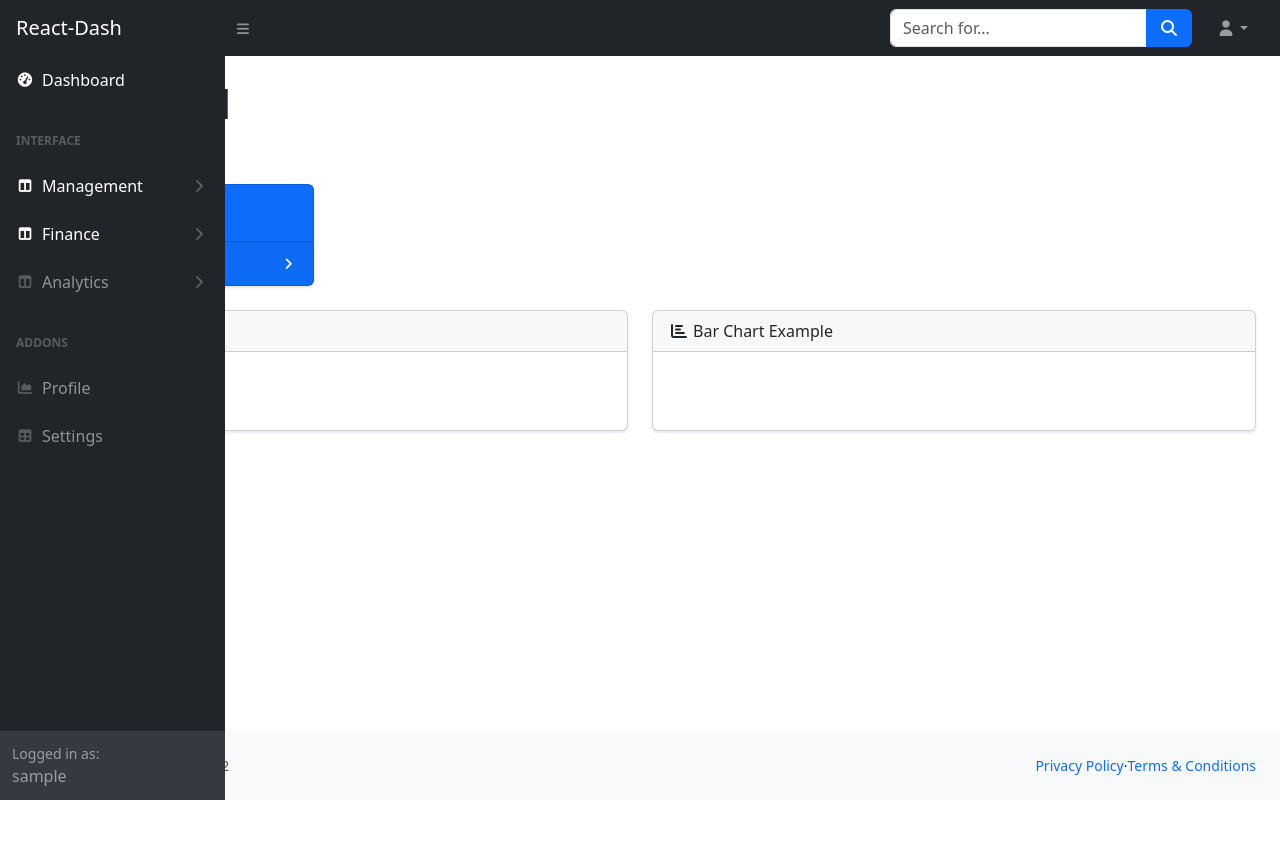
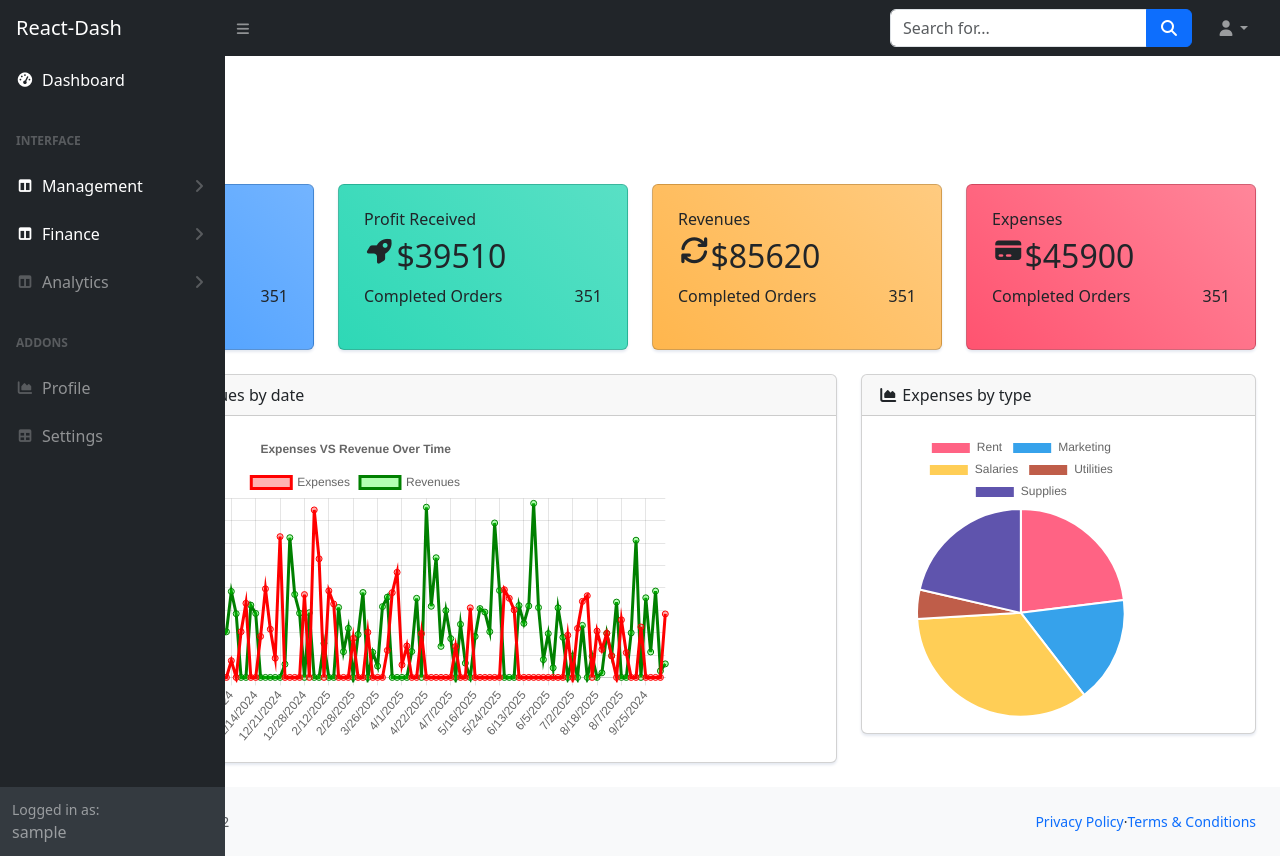
Before and after one commit to Ash-veil/react-app, a React (Create React App) app: page / in a window 1280 px wide. Before the commit the page ends 800 px from the top, so only its background shows below. Built offline with nearby package versions, Linux system fonts and the light colour scheme; sample sign-in values are in the browser's storage.

Commit message:
update main page

```diff
--- a/src/components/cardsRow.js
+++ b/src/components/cardsRow.js
@@ -1,17 +1,67 @@
 import React from "react";
-
+import './partials/dashCardStyle.css'
 const CardsRow = () => {
   return (
     <div className="row">
-      <div className="col-xl-3 col-md-6">
-        <div className="card bg-primary text-white mb-4">
-          <div className="card-body">Primary Card</div>
-          <div className="card-footer d-flex align-items-center justify-content-between">
-            <button className="small text-white stretched-link" >
-              View Details
-            </button>
-            <div className="small text-white">
-              <i className="fas fa-angle-right" />
+      <div class="container">
+        <div class="row">
+          <div class="col-md-4 col-xl-3">
+            <div class="card bg-c-blue order-card">
+              <div class="card-block">
+                <h6 class="m-b-20">Customers</h6>
+                <h2 class="text-right">
+                  <i class="fa fa-cart-plus f-left"></i>
+                  <span>486</span>
+                </h2>
+                <p class="m-b-0">
+                  Completed Orders<span class="f-right">351</span>
+                </p>
+              </div>
+            </div>
+          </div>
+
+          <div class="col-md-4 col-xl-3">
+            <div class="card bg-c-green order-card">
+              <div class="card-block">
+                <h6 class="m-b-20">Profit Received</h6>
+                <h2 class="text-right">
+                  <i class="fa fa-rocket f-left"></i>
+                  <span>$39510</span>
+                </h2>
+                <p class="m-b-0">
+                  Completed Orders<span class="f-right">351</span>
+                </p>
+              </div>
+            </div>
+          </div>
+
+          <div class="col-md-4 col-xl-3">
+            <div class="card bg-c-yellow order-card">
+              <div class="card-block">
+                <h6 class="m-b-20">Revenues</h6>
+                <h2 class="text-right">
+                  <i class="fa fa-refresh f-left"></i>
+                  <span>$85620</span>
+                </h2>
+                <p class="m-b-0">
+                  Completed Orders<span class="f-right">351</span>
+                </p>
+              </div>
+            </div>
+          </div>
+
+          <div class="col-md-4 col-xl-3">
+            <div class="card bg-c-pink order-card">
+              <div class="card-block">
+                <h6 class="m-b-20">Expenses</h6>
+                <h2 class="text-right">
+                  <i class="fa fa-credit-card f-left"></i>
+                  <span>$45900</span>
+                </h2>
+                <p class="m-b-0">
+                  Completed Orders<span class="f-right">351</span>
+                </p>
+              </div>
             </div>
           </div>
         </div>
--- /dev/null
+++ b/src/components/partials/dashCardStyle.css
@@ -0,0 +1,46 @@
+.order-card {
+    color: #fff;
+}
+
+.bg-c-blue {
+    background: linear-gradient(45deg,#4099ff,#73b4ff);
+}
+
+.bg-c-green {
+    background: linear-gradient(45deg,#2ed8b6,#59e0c5);
+}
+
+.bg-c-yellow {
+    background: linear-gradient(45deg,#FFB64D,#ffcb80);
+}
+
+.bg-c-pink {
+    background: linear-gradient(45deg,#FF5370,#ff869a);
+}
+
+
+.card {
+    border-radius: 5px;
+    -webkit-box-shadow: 0 1px 2.94px 0.06px rgba(4,26,55,0.16);
+    box-shadow: 0 1px 2.94px 0.06px rgba(4,26,55,0.16);
+    border: none;
+    margin-bottom: 30px;
+    -webkit-transition: all 0.3s ease-in-out;
+    transition: all 0.3s ease-in-out;
+}
+
+.card .card-block {
+    padding: 25px;
+}
+
+.order-card i {
+    font-size: 26px;
+}
+
+.f-left {
+    float: left;
+}
+
+.f-right {
+    float: right;
+}
--- a/src/pages/dashboard.js
+++ b/src/pages/dashboard.js
@@ -1,16 +1,21 @@
-import React from "react";
 import CardsRow from "../components/cardsRow";
-import Charts from "../components/charts";
+import BreadCrumb from "../components/partials/breadCrumb";
+import ExpensesType from "./reports/charts/expensesType";
+import ExpenseRevenueLines from "./reports/charts/expenseRevenueLines";
 
 const Dashboard = () => {
   return (
     <div className="container-fluid px-4">
-      <h1 className="mt-4">Dashboard</h1>
-      <ol className="breadcrumb mb-4">
-        <li className="breadcrumb-item active">Dashboard</li>
-      </ol>
+      <BreadCrumb currentPage="Main" />
       <CardsRow />
-      <Charts />
+      <div className="row">
+        <div className="col-xl-8">
+          <ExpenseRevenueLines />
+        </div>
+        <div className="col-xl-4">
+          <ExpensesType />
+        </div>
+      </div>
     </div>
   );
 };
```
